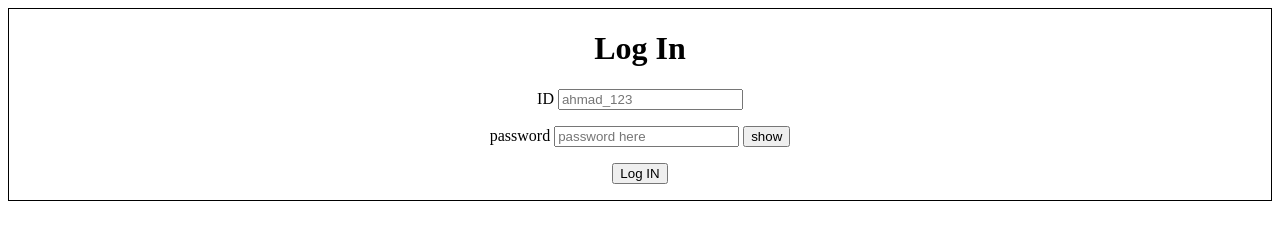
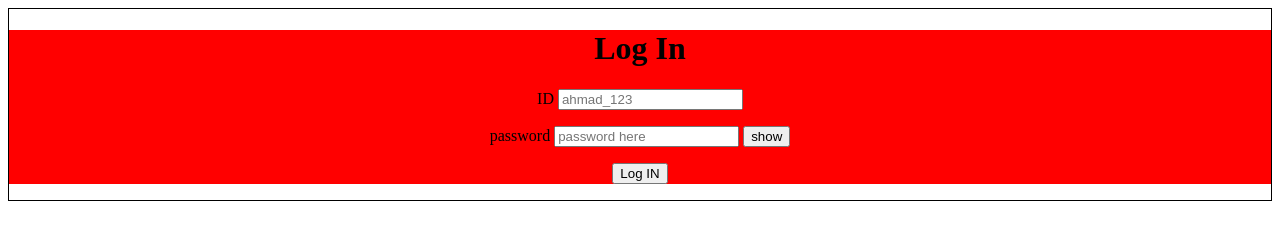
Before and after one commit to fahad5359/forms-login, a plain HTML site: page index.html in a window 1280 px wide. Both pictures are taken after a click on the button "Log IN". Drawn offline with nearby package versions, Linux system fonts and the light colour scheme.

Commit message:
show button

```diff
--- a/validation.js
+++ b/validation.js
@@ -10,6 +10,7 @@ $(document).ready(() => {
     // inputs
     let login = $("#login")
     let password = $("#password")
+    let form = $("#form")
 
     // buttuns
     let show_pass_btn = $("#show_password_btn")
@@ -18,21 +19,28 @@ $(document).ready(() => {
 
     // logic
 
-    login_btn.click(() => {
+    login_btn.click((e) => {
         // console.log("hla");
         for (let i = 0; i < employees.length; i++) {
             // console.log("employees[i]");
-            if (login.val() === employees[i].user) {
-                console.log("welcom");
+            if (login.val() === employees[i].user && password.val() === employees[i].password) {
+                card.css("background-color", "green")
                 return;
             }
-            else if(login.val()!==employees[i].user){
-                console.log("wrong");
+            else if (login.val() !== employees[i].user) {
+                card.css("background-color", "red")
             }
+        }
+        e.preventDefault()
+    });
+    show_pass_btn.click(() => {
+        // password.attr("type","text")
+        // we get the attribute "type" from the password input,  we compere it then buldd the logic upon it
+        if (password.attr("type") ===  "password") {
+            password.attr("type", "text")
+        }else{
+            password.attr("type", "password")
+        }
+    })
 
-        }
-
-
-
-    });
 });
```
Also changed, not shown: index.html (+1 -1 lines).
